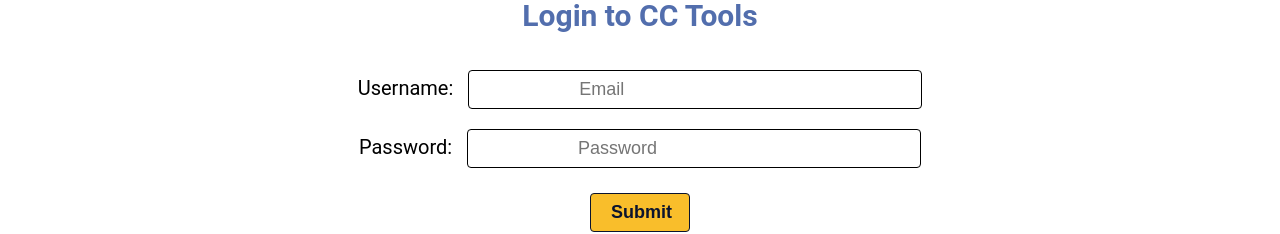
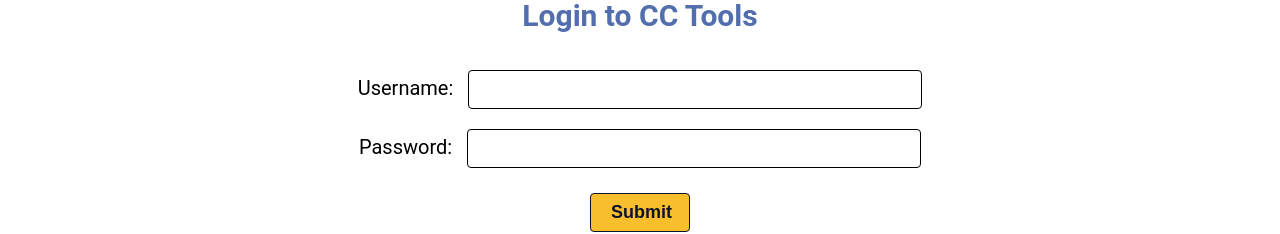
Before and after one commit to MelvinPeepers/tools, a React (Create React App) app in the folder my-app/: page / in a window 1280 px wide. Shown: the part 158-392 px from the top of the page. Built offline with nearby package versions, Linux system fonts and the light colour scheme.

Commit message:
styling to the login page

```diff
--- a/my-app/src/components/pages/login/Login.js
+++ b/my-app/src/components/pages/login/Login.js
@@ -12,11 +12,11 @@ const Login = () => {
         <ul className="form-list">
           <li className="list-input">
           <label className='label' for="text-input">Username: </label>
-            <input className="input" type="text" placeholder="Email" name="email"></input>
+            <input className="input" type="text" name="email"></input>
           </li>
           <li className="list-input">
           <label className='label' for="text-input">Password: </label>
-            <input className="input" type="password" placeholder="Password" name="password"></input>
+            <input className="input" type="password" name="password"></input>
           </li>
           <input className="form-input form-btn" type="submit"></input>
           </ul>
```
